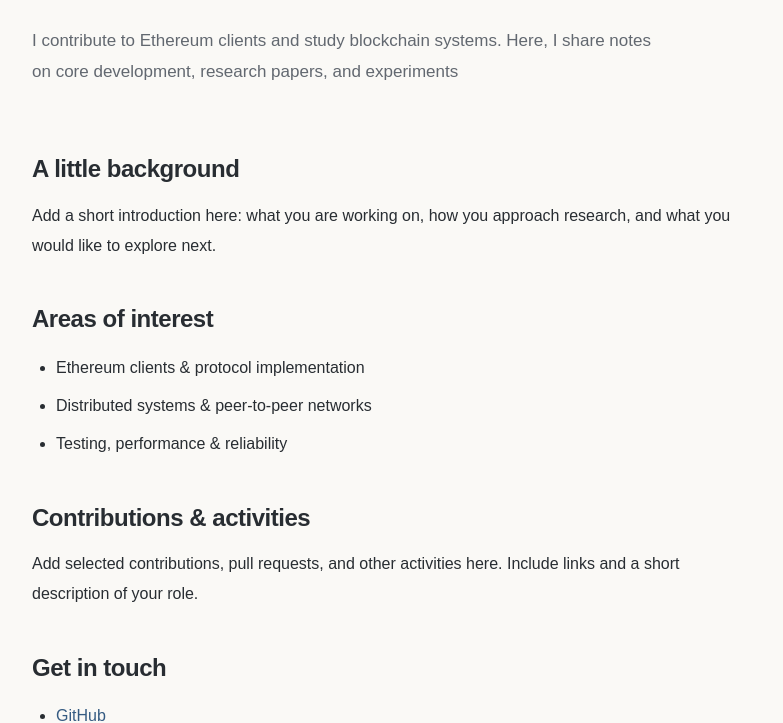
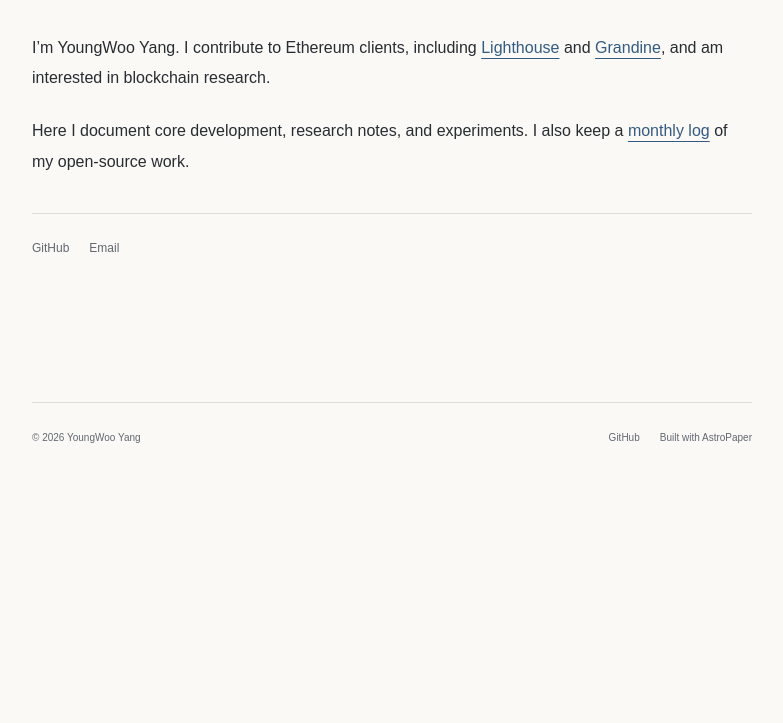
Before and after one commit to 0u-Y/0u-Y.github.io, an Astro site: page /about in a window 1280 px wide. Shown: the part 230-953 px from the top of the page, without its empty margins (248-1031 px from the left). After the commit the page ends 800 px from the top, so only its background shows below. Built offline with nearby package versions, Linux system fonts and the light colour scheme; Astro itself is replaced by a stand-in of ours.

Commit message:
Refine About introduction and contribution links

```diff
--- a/astro-paper.config.ts
+++ b/astro-paper.config.ts
@@ -6,16 +6,7 @@ export const profile = {
   introduction:
     "I contribute to Ethereum clients and study blockchain systems. Here, I share notes on core development, research papers, and experiments",
   github: "https://github.com/0u-Y",
-  email: "",
-  interests: [
-    "Ethereum clients & protocol implementation",
-    "Distributed systems & peer-to-peer networks",
-    "Testing, performance & reliability",
-  ],
-  biography:
-    "Add a short introduction here: what you are working on, how you approach research, and what you would like to explore next.",
-  activity:
-    "Add selected contributions, pull requests, and other activities here. Include links and a short description of your role.",
+  email: "yyw1000@naver.com",
 };
 
 export default defineAstroPaperConfig({
--- a/src/pages/about.astro
+++ b/src/pages/about.astro
@@ -3,36 +3,47 @@ import Layout from "@/layouts/Layout.astro";
 import { profile } from "@/astro-paper.config";
 ---
 
-<Layout title={`About — ${profile.name}`}
-  ><main id="main">
+<Layout title={`About — ${profile.name}`}>
+  <main id="main">
     <header class="page-heading">
-      <h1>About</h1><p>{profile.introduction}</p>
-    </header><div class="prose about-prose">
-      <h2>A little background</h2><p>{profile.biography}</p><h2>
-        Areas of interest
-      </h2><ul>{profile.interests.map(interest => <li>{interest}</li>)}</ul><h2>
-        Contributions & activities
-      </h2><p>{profile.activity}</p>{
-        (profile.github || profile.email) && (
-          <>
-            <>
-              <h2>Get in touch</h2>
-              <ul class="plain-list">
-                {profile.github && (
-                  <li>
-                    <a href={profile.github}>GitHub</a>
-                  </li>
-                )}
-                {profile.email && (
-                  <li>
-                    <a href={`mailto:${profile.email}`}>{profile.email}</a>
-                  </li>
-                )}
-              </ul>
-            </>
-          </>
-        )
-      }
+      <h1>About</h1>
+    </header>
+    <div class="prose">
+      <p>
+        I’m {profile.name}. I contribute to Ethereum clients, including{" "}
+        <a
+          href="https://github.com/sigp/lighthouse/pulls?q=is%3Apr+author%3A0u-Y"
+          >Lighthouse</a
+        >{" "}
+        and{" "}
+        <a
+          href="https://github.com/grandinetech/grandine/pulls?q=is%3Apr+author%3A0u-Y"
+          >Grandine</a
+        >, and am interested in blockchain research.
+      </p>
+      <p>
+        Here I document core development, research notes, and experiments. I
+        also keep a <a href="/open-source/">monthly log</a> of my open-source work.
+      </p>
     </div>
-  </main></Layout
->
+    {
+      (profile.github || profile.email) && (
+        <div class="contact-links">
+          {profile.github && <a href={profile.github}>GitHub</a>}
+          {profile.email && <a href={`mailto:${profile.email}`}>Email</a>}
+        </div>
+      )
+    }
+  </main>
+</Layout>
+
+<style>
+  .page-heading {
+    padding-bottom: 8px;
+  }
+  .contact-links {
+    margin-top: 36px;
+    padding-top: 24px;
+    border-top: 1px solid var(--line);
+  }
+</style>
--- a/src/styles/global.css
+++ b/src/styles/global.css
@@ -392,9 +392,6 @@ p {
   border-top: 1px solid var(--line);
   margin: 36px 0;
 }
-.about-prose h2:first-child {
-  margin-top: 0;
-}
 .article-end {
   display: flex;
   justify-content: space-between;
```
Also changed, not shown: README.md.
